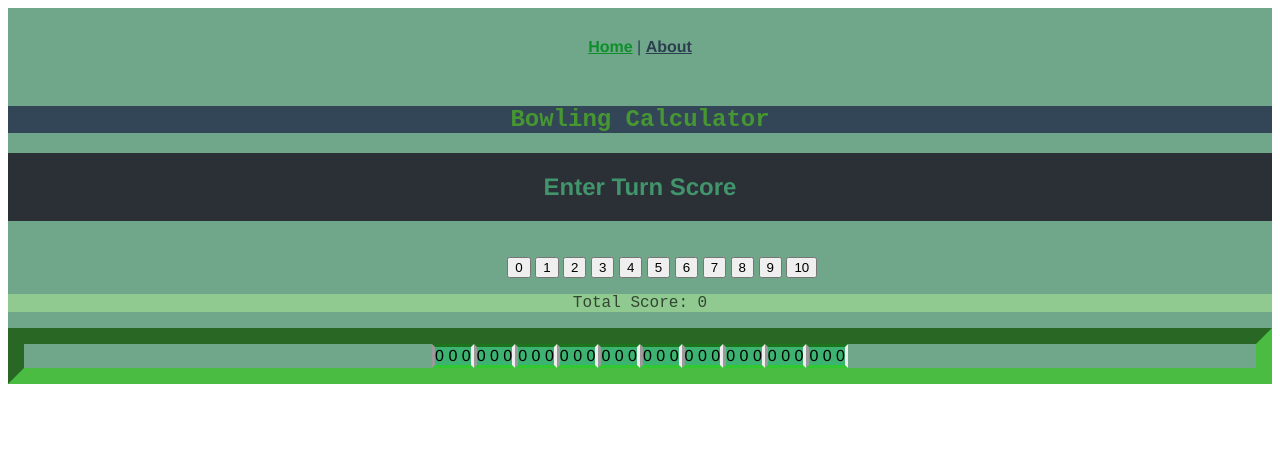
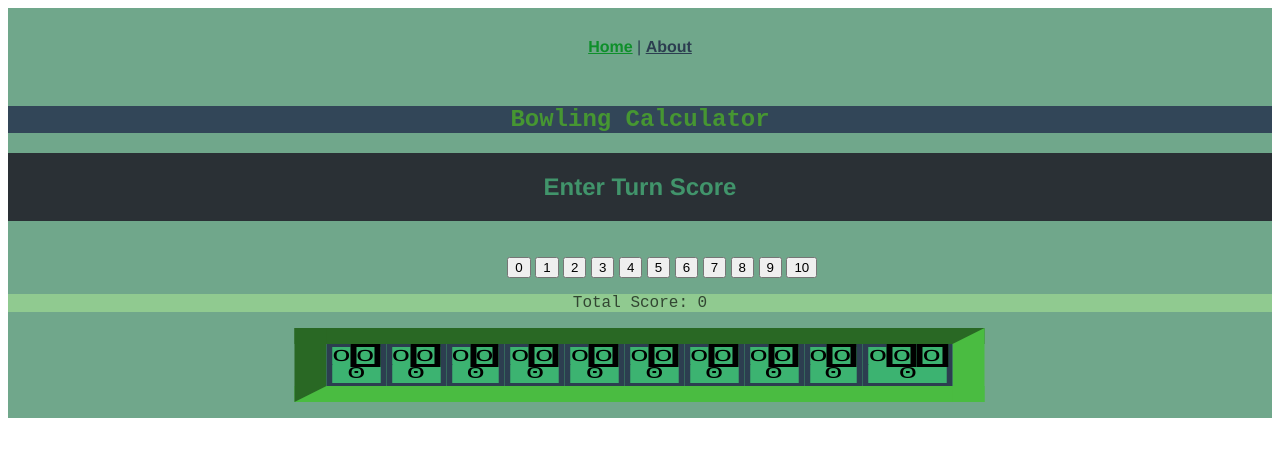
Before and after one commit to viggeron1337/Bowling-With-Backend, a Vue app in the folder client/: page / in a window 1280 px wide. Shown: the top 456 px of the page. Built offline with nearby package versions, Linux system fonts and the light colour scheme.

Commit message:
Bowling schema pt.2 - Style for bowling schema finished- can display pins hit- spare and strike on regular and bonus rounds. TODO: Display total score for each round

```diff
--- a/client/src/components/AddScoreRecord.vue
+++ b/client/src/components/AddScoreRecord.vue
@@ -19,8 +19,8 @@
 
 <script>
 import TotalScoreComponent from "../components/TotalScore.vue";
+import BowlingSchemaComponent from "../components/BowlingSchema.vue";
 import store from "@/store/modules/scorerecords.js";
-import BowlingSchemaComponent from "../components/BowlingSchema.vue"
 export default {
   name: "AddScoreRecord",
   components: {
--- a/client/src/components/BowlingSchema.vue
+++ b/client/src/components/BowlingSchema.vue
@@ -3,10 +3,16 @@
     {{assignNewEntry}}
     <ul class="flex-container">
       <li v-for="index in 10" :key="index">
-        <!--{{assignNewEntry[index - 1]}}-->
-        <div class = "scoreContainer">
-          {{schema[index - 1].first}} {{schema[index - 1].second}}
-          {{schema[index - 1].total}}
+        <div class="scoreContainer" v-if="index < 10">
+          <span class="firstBall">{{schema[index - 1].first}}</span>
+          <span class="secondBall">{{schema[index - 1].second}}</span>
+          <div class="total">{{schema[index - 1].total}}</div>
+        </div>
+        <div class="scoreContainer" v-else>
+          <span class="firstBall">{{schema[index - 1].first}}</span>
+          <span class="secondBall">{{schema[index - 1].second}}</span>
+          <span class="bonusBall">{{schema[index - 1].bonus}}</span>
+          <div class="total">{{schema[index - 1].total}}</div>
         </div>
       </li>
     </ul>
@@ -22,7 +28,10 @@ export default {
     return {
       schema: [],
       schemaIndex: 0,
-      turn: 0
+      turn: 0,
+      bonusCounter: 0,
+      bonusMax: 0,
+      extended: false
     };
   },
   created: function() {
@@ -35,59 +44,145 @@ export default {
       this.schema[9] = {
         first: "0",
         second: "0",
-        bonus1: "",
-        bonus2: "",
+        bonus: "0",
         total: "0"
       };
     }
-    this.created = true
+    this.created = true;
   },
   computed: {
     assignNewEntry: function() {
       const entry = store.state.player.latestEntry;
 
-      if (entry.strike) {
-        this.schema[this.schemaIndex].total = "X";
-        this.prevPinsHit = entry.pinsHit;
-        this.schemaIndex++;
-        this.turn = 1;
-      } else if (entry.spare) {
-        this.schema[this.schemaIndex].total = "/";
-        this.prevPinsHit = entry.pinsHit;
+      if (this.turn == 0) {
+        this.turn++;
+        return;
+      }
+
+      if (this.schemaIndex < 9) {
+        this.handleRounds(entry);
+      } else {
+        this.handleBonus(entry);
+      }
+    }
+  },
+  methods: {
+    handleRounds(entry) {
+      if (this.turn == 1) {
+        if (entry.strike) {
+          this.schema[this.schemaIndex].first = "X";
+          this.schemaIndex++;
+          return;
+        }
+        this.schema[this.schemaIndex].first = entry.pinsHit;
+        this.turn++;
+      } else if (this.turn == 2) {
+        if (entry.spare) {
+          this.schema[this.schemaIndex].second = "/";
+        } else {
+          this.schema[this.schemaIndex].second = entry.pinsHit;
+        }
         this.schemaIndex++;
         this.turn = 1;
       }
-
-      if (this.turn == 0) {
+    },
+    handleBonus(entry) {
+      if (this.bonusCounter <= this.bonusMax) {
+        if (entry.strike) {
+          this.handleStrikeBonus();
+        } else if (entry.spare) {
+          this.handleSpareBonus();
+        }
+        else{
+          this.handleRegularBonus(entry);
+        }
         this.turn++;
-      } else if (this.turn == 1) {
+      }
+    },
+    handleStrikeBonus() {
+      if (this.turn == 1) {
+        this.schema[this.schemaIndex].first = "X";
+        this.bonusMax = 2;
+        this.bonusCounter++;
+        this.extended = true;
+      } else if (this.turn == 2) {
+        this.schema[this.schemaIndex].second = "X";
+        this.bonusCounter++;
+      } else if (this.turn == 3) {
+        this.schema[this.schemaIndex].bonus = "X";
+        this.bonusCounter++;
+      }
+    },
+    handleSpareBonus() {
+      if (this.turn == 2) {
+        this.schema[this.schemaIndex].second = "/";
+        this.bonusMax = 1;
+        this.bonusCounter++;
+        this.extended = true;
+      } else if (this.turn == 3) {
+        this.schema[this.schemaIndex].bonus = "/";
+        this.bonusCounter++;
+      }
+    },
+    handleRegularBonus(entry) {
+      if (this.turn == 1) {
         this.schema[this.schemaIndex].first = entry.pinsHit;
-        this.turn++;
-      } else {
+      } else if(this.turn == 2) {
         this.schema[this.schemaIndex].second = entry.pinsHit;
-        this.schemaIndex++;
-        this.turn = 1;
+        if (!this.extended) {
+          this.bonusMax = -1;
+        }
+      }
+      /*For last bonus ball if not spare or strike*/
+      else{
+          this.schema[this.schemaIndex].bonus = entry.pinsHit;
+          this.bonusCounter++;
+        }
       }
     }
-  }
-};
+  };
 </script>
 
 <style scoped>
 .flex-container {
   list-style-type: none;
   flex-direction: row;
-  display: flex;
-  justify-content: center;
+  display: inline-flex;
   border: 1em #4abc41;
   border-style: inset;
   padding-right: 0px;
   padding-left: 0px;
+  transform: scaleX(2);
+}
+.firstBall {
+  color: black;
+  background-color: mediumseagreen;
+}
+.secondBall {
+  color: black;
+  border-style: solid;
+  border-left-width: 3px;
+  border-bottom-width: 3px;
+  border-block-color: rgba(0, 0, 0, 255);
+  background-color: mediumseagreen;
+}
+.bonusBall {
+  color: black;
+  border-style: solid;
+  border-bottom-width: 3px;
+  border-block-color: rgba(0, 0, 0, 255);
+  background-color: mediumseagreen;
+  padding-right: 3%;
+}
+.total {
+  position: inherit;
+  color: black;
+  border-block-color: rgba(0, 0, 0, 255);
+  background-color: mediumseagreen;
 }
 .scoreContainer {
-  color: black;
-  border-style: inset;
-  border-block-color: rgba(50, 200, 50, 255);
+  display: inline-table;
   background-color: mediumseagreen;
+  border-style: solid;
 }
 </style>
```
